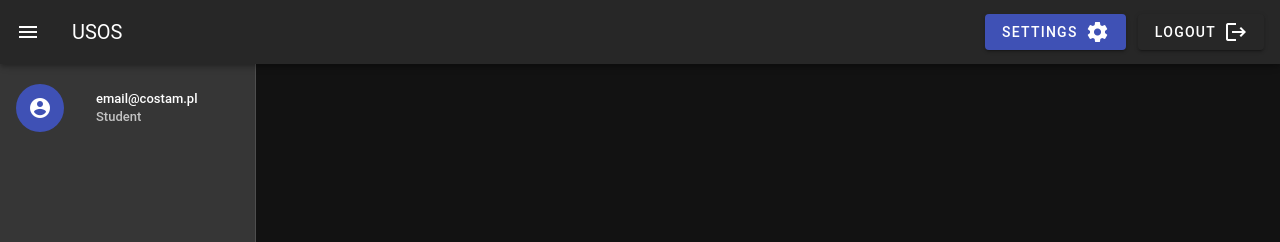
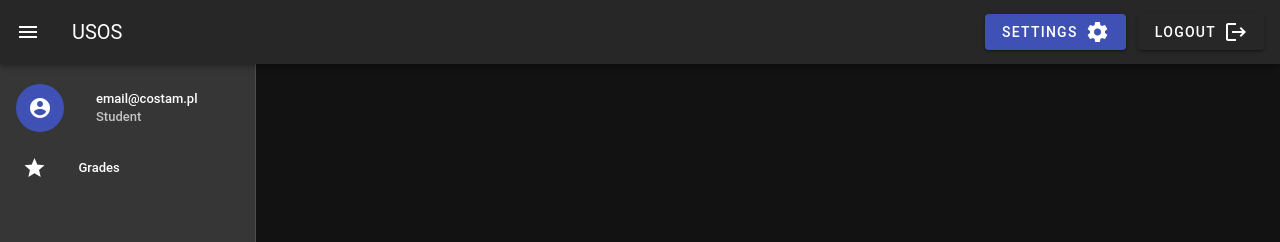
Before and after one commit to cherro0125/usos_frontend, a Vue app: page / in a window 1280 px wide. Shown: the top 242 px of the page. Built offline with nearby package versions, Linux system fonts and the light colour scheme; a small style sheet from the web is missing.

Commit message:
Add item to navigation menu

```diff
--- a/src/components/NavigationMenu/NavigationMenu.vue
+++ b/src/components/NavigationMenu/NavigationMenu.vue
@@ -10,6 +10,14 @@
         <v-list-item-content>
           <v-list-item-title>email@costam.pl</v-list-item-title>
           <v-list-item-subtitle>Student</v-list-item-subtitle>
+        </v-list-item-content>
+      </v-list-item>
+      <v-list-item class="list-items">
+        <v-list-item-action>
+          <v-icon>grade</v-icon>
+        </v-list-item-action>
+        <v-list-item-content>
+          <v-list-item-title>Grades</v-list-item-title>
         </v-list-item-content>
       </v-list-item>
     </v-list>
@@ -33,4 +41,9 @@ export default {
 </script>
 
 <style>
+
+.list-items {
+    margin-left: 0.5vw;
+}
+
 </style>
```
